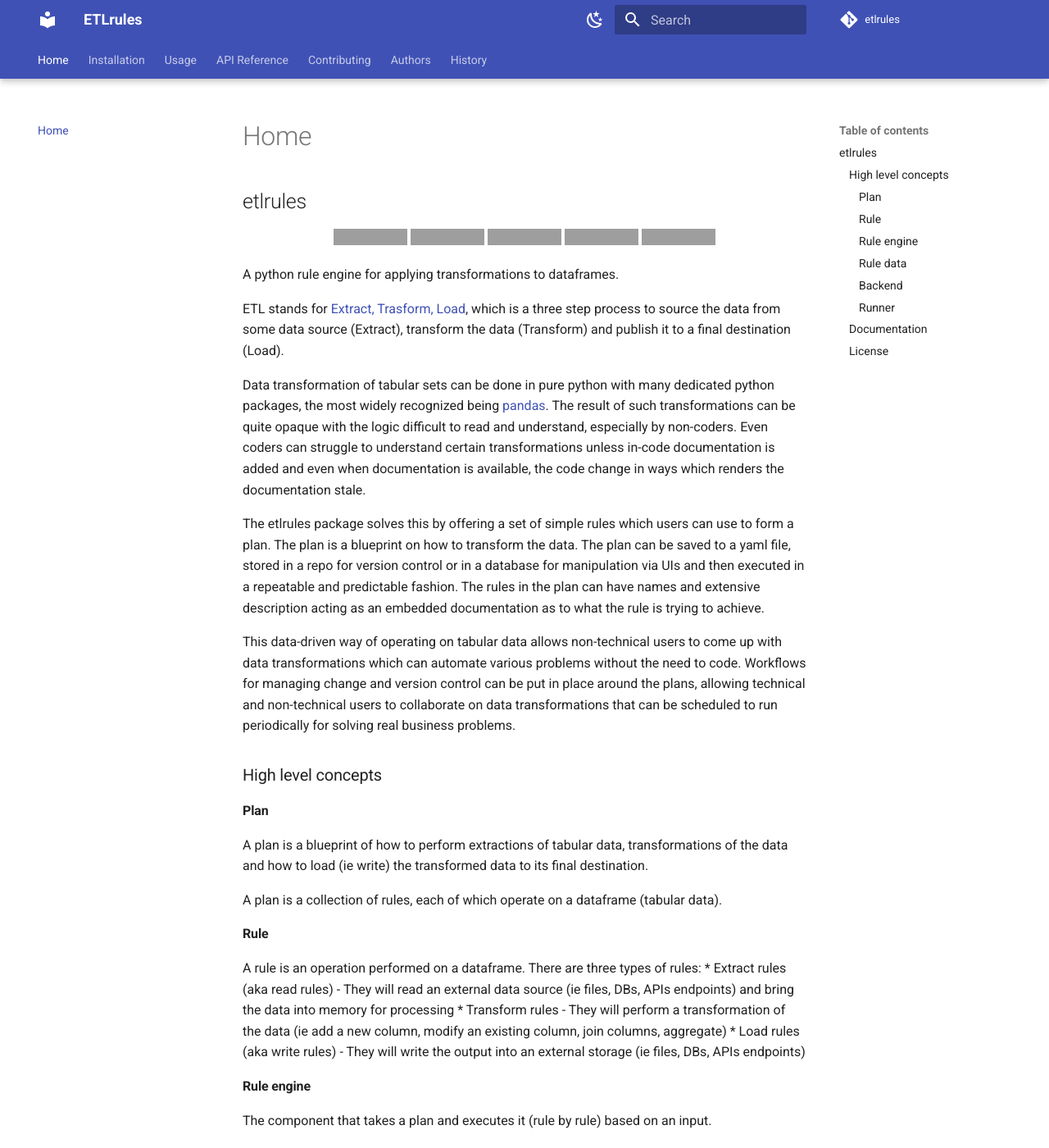
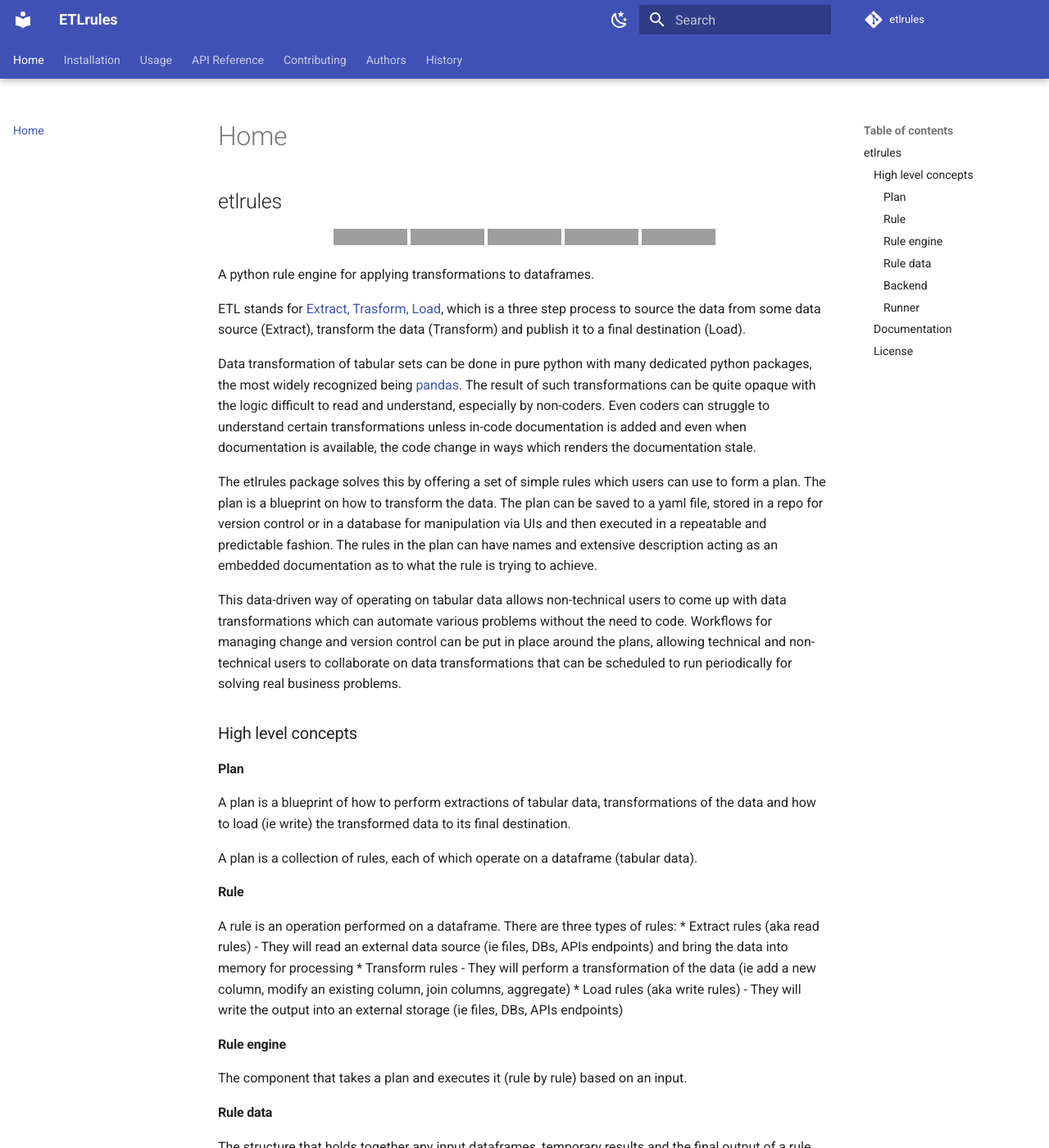
Before and after one commit to ciprianmiclaus2/etlrules, an MkDocs documentation site: the page built from docs/index.md, in a window 1280 px wide and 1400 px high. Shown: the whole window at 82% size. Built offline with MkDocs 1.6.1 and Material for MkDocs 9.7.7, drawn with Linux system fonts in a browser that asks for light colours; comment, search, counter and statistics services are not loaded; the version menu is left out; grey boxes are pictures that could not be loaded.

Commit message:
Documentations small tweaks

```diff
--- /dev/null
+++ b/docs/stylesheets/extra.css
@@ -0,0 +1,3 @@
+.md-grid {
+    max-width: 100rem !important;
+}
--- a/mkdocs.yml
+++ b/mkdocs.yml
@@ -11,6 +11,8 @@ nav:
   - Contributing: contributing.md
   - Authors: authors.md
   - History: history.md
+extra_css:
+  - stylesheets/extra.css
 theme:
   name: material
   language: en
```
Also changed, not shown: 1 other file.
